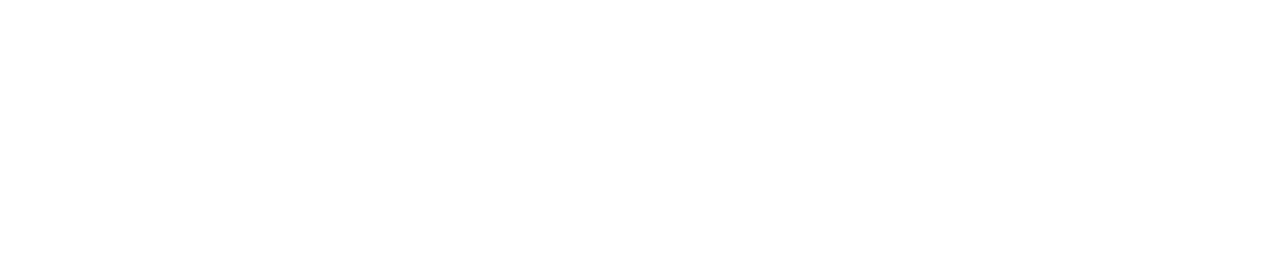
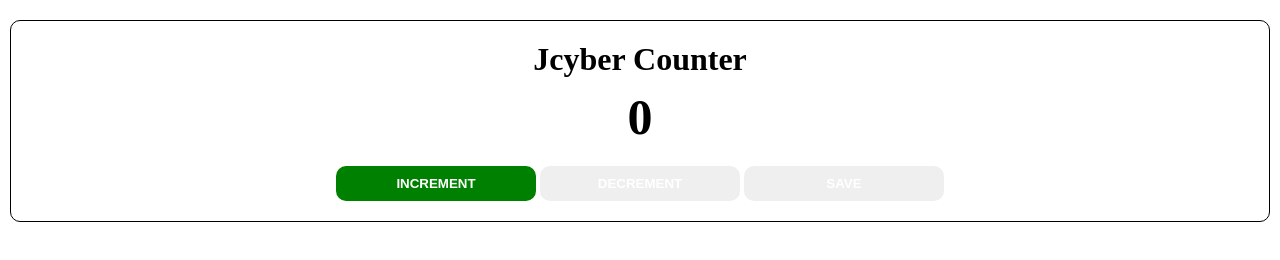
Before and after one commit to jcovington16/Scrimba-Projects, a plain HTML site: page counter_app/index.html in a window 1280 px wide. Drawn offline with Linux system fonts and the light colour scheme.

Commit message:
added more context to the counter app, will be adding more style soon.

```diff
--- a/counter_app/index.html
+++ b/counter_app/index.html
@@ -9,6 +9,16 @@
     <link rel="stylesheet" href="styles.css">
 </head>
 <body>
+    <div class="container">
+        <h1>Jcyber Counter</h1>
+        <div class="counter_box">
+            <h3 id="counter-el">0</h3>
+        </div>
+
+        <button class="inc-btn" onclick="counter()">INCREMENT</button>
+        <button class="dec-btn" onclick="decrease()">DECREMENT</button>
+        <button class="save-btn" onclick="save()">SAVE</button>
+    </div>
 
     <script href="index.js"></script>
 </body>
--- a/counter_app/styles.css
+++ b/counter_app/styles.css
@@ -0,0 +1,40 @@
+body {
+    margin: 0;
+    padding: 0;
+}
+
+button {
+    border: none;
+    padding-top: 10px;
+    padding-bottom: 10px;
+    color: white;
+    font-weight: bold;
+    width: 200px;
+    margin-bottom: 20px;
+    border-radius: 10px;;
+}
+
+.inc-btn {
+    background-color: green;
+}
+
+h1 {
+    margin-top: 20px;
+    margin-bottom: 10px;
+}
+
+h3 {
+    font-size: 50px;
+    margin-top: 10px;
+    margin-bottom: 20px;
+}
+
+.container {
+    border: 1px solid;
+    border-radius: 10px;
+    margin: 20px 10px 40px 10px;
+    /* background-image: url(58084_JCyber_RK_02.jpg);
+    background-size: cover;
+    background-repeat: no-repeat; */
+    text-align: center;
+}
```
Also changed, not shown: counter_app/index.js (+16 -0 lines), counter_app/58084_JCyber_RK_02.jpg (added), 1 other file.
